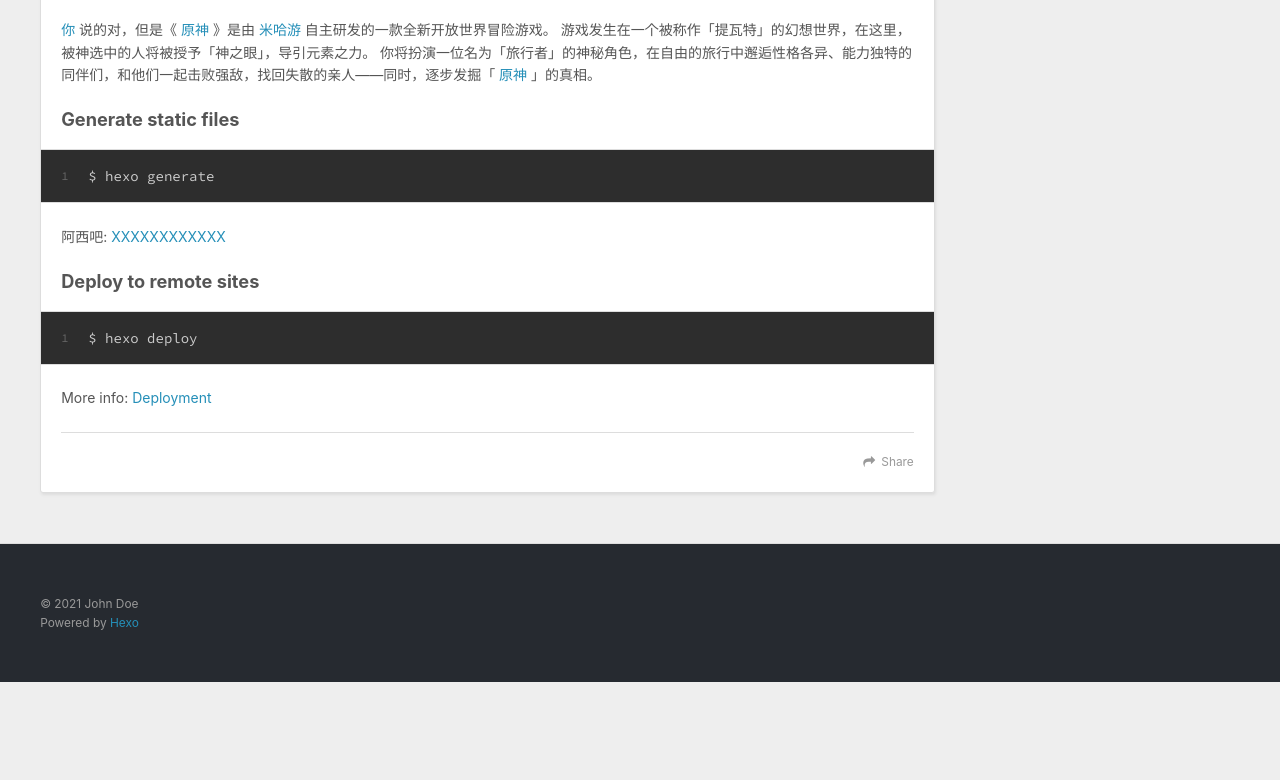
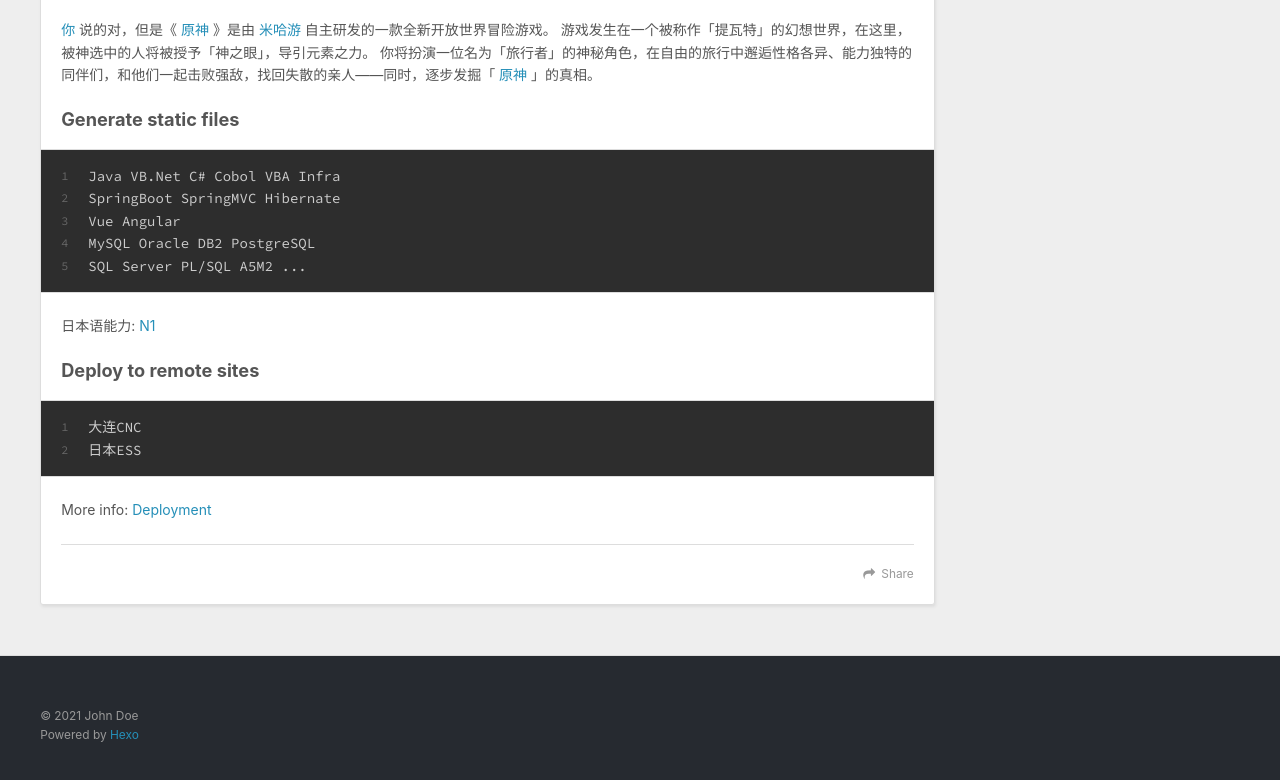
Before and after one commit to Yiu1136316950/Yiu1136316950.github.io, a plain HTML site: page index.html in a window 1280 px wide. Shown: the part 804-1584 px from the top of the page. Before the commit the page ends 1486 px from the top, so only its background shows below. Drawn offline with nearby package versions, Linux system fonts and the light colour scheme.

Commit message:
Update index.html

```diff
--- a/index.html
+++ b/index.html
@@ -222,7 +222,7 @@
                     <a
                       href="#Generate-static-files"
                       class="headerlink"
-                      title="Generate static files"
+                      title="技術経験"
                     ></a
                     >Generate static files
                   </h3>
@@ -233,26 +233,61 @@
                           <pre><span class="line">1</span><br></pre>
                         </td>
                         <td class="code">
-                          <pre><span class="line">$ hexo generate</span><br></pre>
+                          <pre><span class="line">Java VB.Net C# Cobol VBA Infra</span><br></pre>
+                        </td>
+                      </tr>
+                      <tr>
+                        <td class="gutter">
+                          <pre><span class="line">2</span><br></pre>
+                        </td>
+                        <td class="code">
+                          <pre><span class="line">SpringBoot SpringMVC Hibernate</span><br></pre>
+                        </td>
+                      </tr>
+
+                      <tr>
+                        <td class="gutter">
+                          <pre><span class="line">3</span><br></pre>
+                        </td>
+                        <td class="code">
+                          <pre><span class="line">Vue Angular </span><br></pre>
+                        </td>
+                      </tr>
+
+                      <tr>
+                        <td class="gutter">
+                          <pre><span class="line">4</span><br></pre>
+                        </td>
+                        <td class="code">
+                          <pre><span class="line">MySQL Oracle DB2 PostgreSQL</span><br></pre>
+                        </td>
+                      </tr>
+
+                      <tr>
+                        <td class="gutter">
+                          <pre><span class="line">5</span><br></pre>
+                        </td>
+                        <td class="code">
+                          <pre><span class="line">SQL Server PL/SQL A5M2 ...</span><br></pre>
                         </td>
                       </tr>
                     </table>
                   </figure>
 
                   <p>
-                    阿西吧:
+                    日本语能力:
                     <a
                       target="_blank"
                       rel="noopener"
-                      href="https://hexo.io/docs/generating.html"
-                      >XXXXXXXXXXXX</a
+                      href="https://www.hujiang.com/c/wx/p1284085/"
+                      >N1</a
                     >
                   </p>
                   <h3 id="Deploy-to-remote-sites">
                     <a
                       href="#Deploy-to-remote-sites"
                       class="headerlink"
-                      title="Deploy to remote sites"
+                      title="工作经历"
                     ></a
                     >Deploy to remote sites
                   </h3>
@@ -263,7 +298,16 @@
                           <pre><span class="line">1</span><br></pre>
                         </td>
                         <td class="code">
-                          <pre><span class="line">$ hexo deploy</span><br></pre>
+                          <pre><span class="line">大连CNC</span><br></pre>
+                        </td>
+                      </tr>
+
+                     <tr>
+                        <td class="gutter">
+                          <pre><span class="line">2</span><br></pre>
+                        </td>
+                        <td class="code">
+                          <pre><span class="line">日本ESS</span><br></pre>
                         </td>
                       </tr>
                     </table>
```
